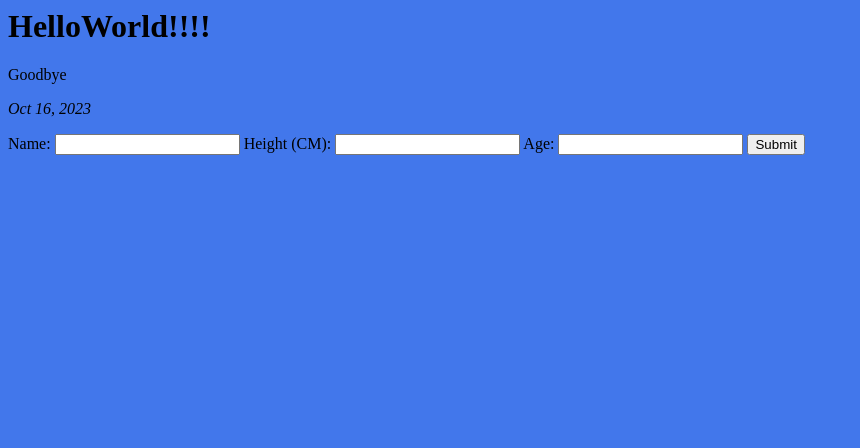
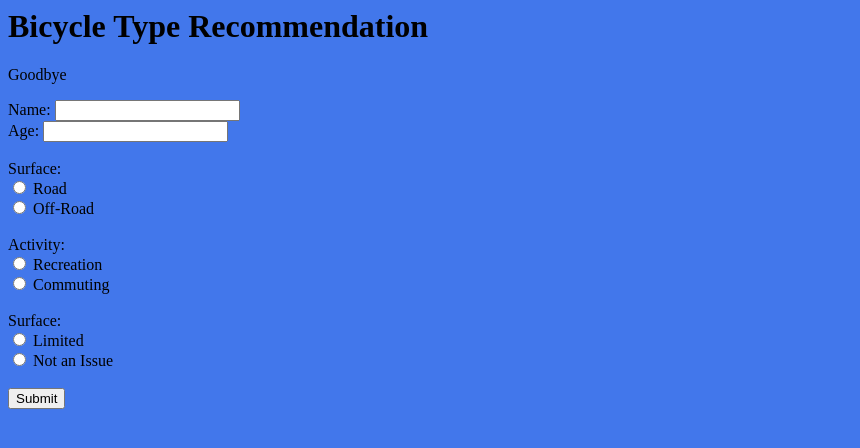
Before and after one commit to ABogle23/Personal-Information, a Python web app: template api/templates/index.html in a window 1280 px wide. Shown: the top 448 px of the page, without its empty margins (0-860 px from the left). Run offline with Jinja, Linux system fonts and the light colour scheme; the template is opened without the code that fills it, so the values that code supplies are empty.

Commit message:
Adding a radio button for bicycle recommendation

```diff
--- a/api/templates/index.html
+++ b/api/templates/index.html
@@ -1,20 +1,31 @@
 <html>
 <head>
-<title>HW</title>
+<title>Bicycle Type Recommendation</title>
 </head>
 <body>
-<h1>HelloWorld!!!!</h1>
+<h1>Bicycle Type Recommendation</h1>
 <p>Goodbye</p>
-<p><i>Oct 16, 2023</i></p>
 <body style="background-color:rgb(66, 119, 235);"></body>
 <form action="/submit" method="post">
     <label for="namefield">Name:</label>
-    <input type="text" id="namefield" name="name">
-    <label for="heightfield">Height (CM):</label>
-    <input type="number" id="heightfield" name="height">
+	<input type="text" id="namefield" name="name"><br>
     <label for="agefield">Age:</label>
-    <input type="number" id="agefield" name="age">
-    <input type="submit" value="Submit">
+	<input type="number" id="agefield" name="age"><br><br>
+
+	<label>Surface:</label><br>
+	<input type="radio" name="surface" value="Road"> Road<br>
+	<input type="radio" name="surface" value="Off-Road"> Off-Road<br><br>
+
+	<label>Activity:</label><br>
+	<input type="radio" name="activity" value="Recreation"> Recreation<br>
+	<input type="radio" name="activity" value="Commuting"> Commuting<br><br>
+
+	<label>Surface:</label><br>
+	<input type="radio" name="storage" value="Limited"> Limited<br>
+	<input type="radio" name="storage" value="Not an Issue"> Not an Issue<br><br>
+
+	<input type="submit" value="Submit">
+
     </form>
 </body>
 </html>
```
Also changed, not shown: api/app.py (+17 -3 lines), api/templates/hello.html (+7 -2 lines), 1 other file.
